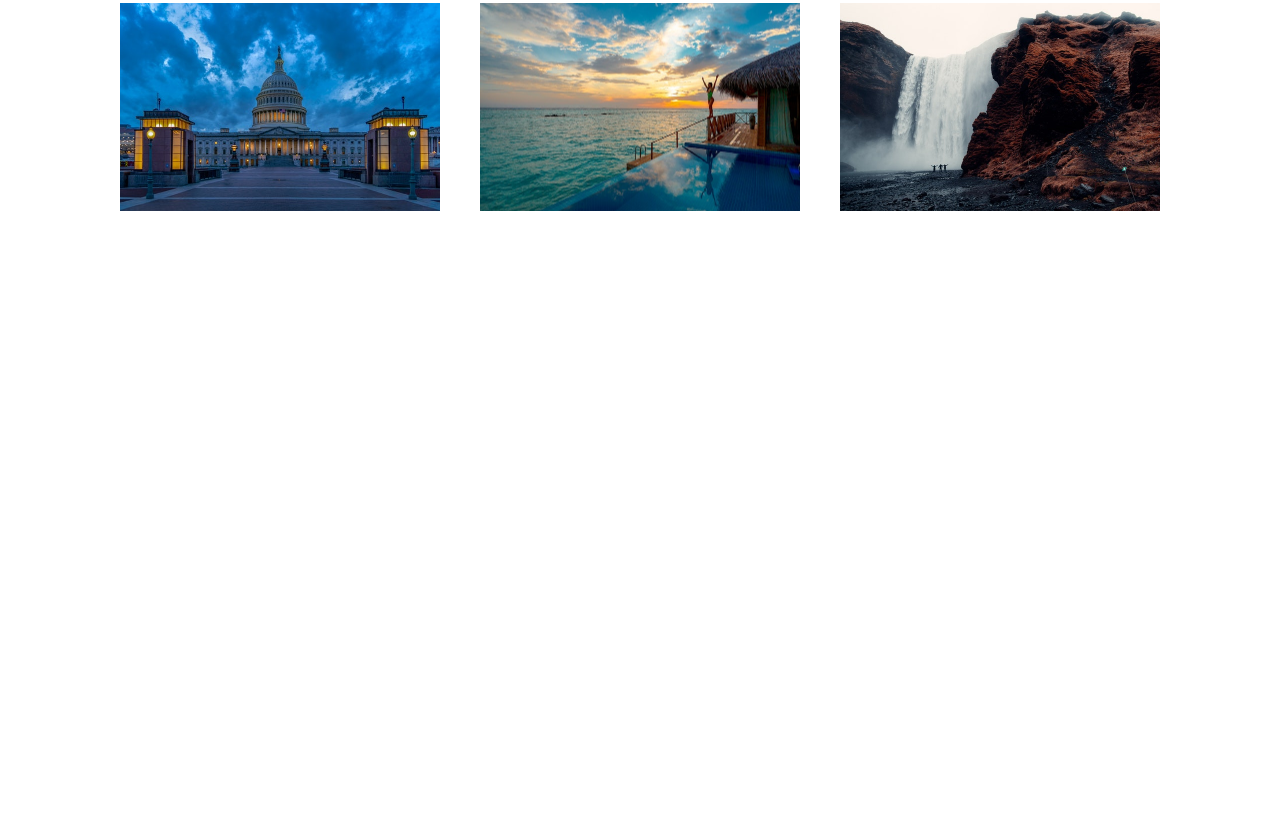
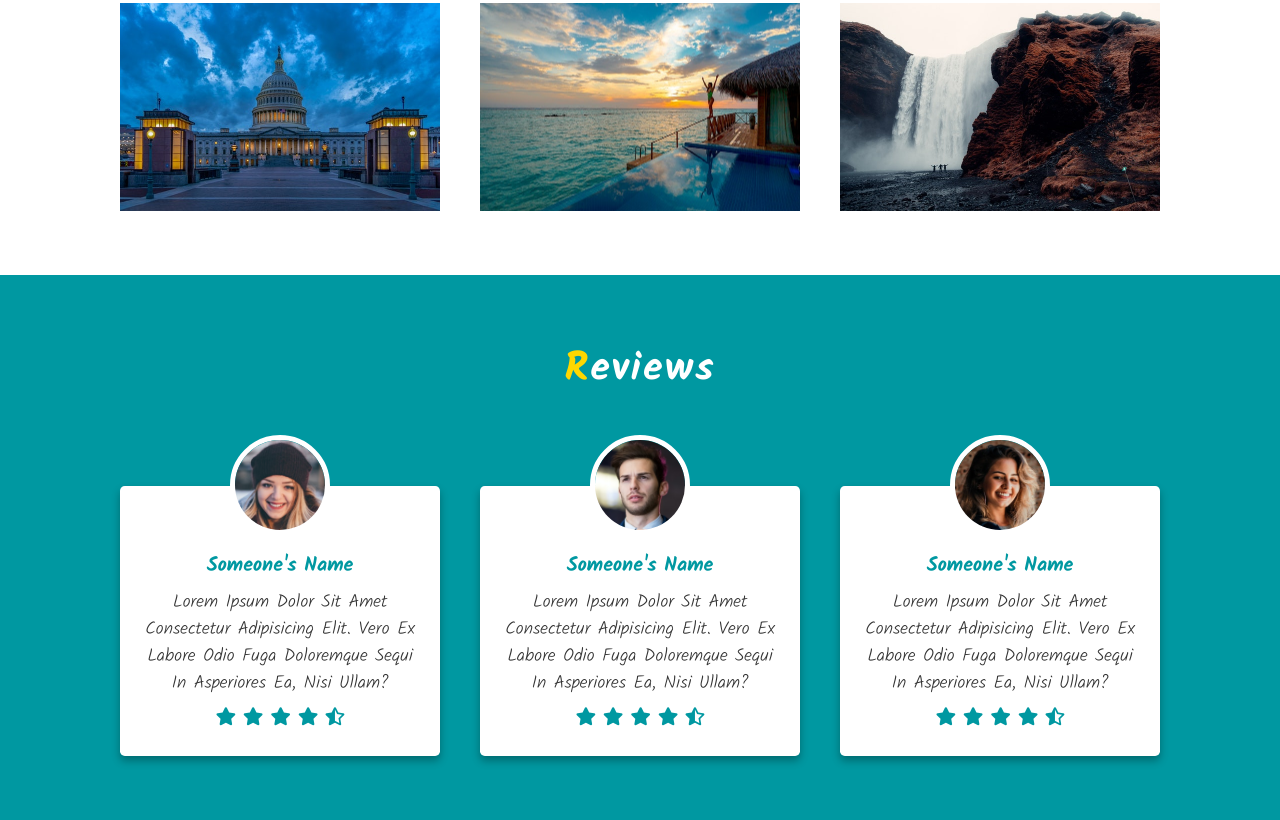
Before and after one commit to alhiane-1899/Tours---Travel, a plain HTML site: page index.html in a window 1280 px wide. Shown: the part 2634-3454 px from the top of the page. Before the commit the page ends 2909 px from the top, so only its background shows below. Drawn offline with Linux system fonts and the light colour scheme.

Commit message:
Reviews Section Added

```diff
--- a/css/styles.css
+++ b/css/styles.css
@@ -277,9 +277,11 @@ img {
     flex-wrap: wrap;
     gap: 2.5rem;
 }
-.featured-locations .card {
+.card {
     flex: 0 0 20rem;
     max-width: 100%;
+}
+.featured-locations .card {
     overflow: hidden;
     box-shadow: 0 .3rem .5rem rgba(0, 0, 0, .3);
     border-radius: .3rem;
@@ -360,8 +362,6 @@ img {
     padding: 0 0 4rem;
 }
 .gallery .card {
-    flex: 0 0 20rem;
-    max-width: 100%;
     position: relative;
     overflow: hidden;
     display: flex;
@@ -395,3 +395,43 @@ img {
     color: var(--primary-clr);
 }
 /* gallery section ends */
+/* reviews section starts */
+.reviews {
+    padding: 4rem 0;
+    background-color: var(--primary-clr);
+}
+.reviews .row {
+    gap: calc(2.5rem + 55px) 2.5rem;
+}
+.reviews .heading {
+    color: var(--white-clr);
+    margin-bottom: calc(2rem + 55px);
+}
+.reviews .heading span {
+    color: #FED700;
+}
+.reviews .card {
+    padding: 1.5rem 1.25rem;
+    background-color: var(--white-clr);
+    box-shadow: 0 .3rem .5rem rgba(0, 0, 0, .3);
+    border-radius: .3rem;
+    text-align: center;
+}
+.reviews .card-img {
+    display: flex;
+    width: 100px;
+    height: 100px;
+    margin: -75px auto 1rem;
+    border: 5px solid var(--white-clr);
+    border-radius: 50%;
+}
+.reviews .writer-name {
+    font-size: 1.25rem;
+    color: var(--primary-clr);
+    margin-bottom: .5rem;
+}
+.review-stars {
+    margin-top: .5rem;
+    color: var(--primary-clr);
+}
+/* reviews section ends */
--- a/index.html
+++ b/index.html
@@ -208,5 +208,52 @@
         </div>
     </section>
     <!-- gallery section ends -->
+    <!-- reviews section starts -->
+    <section class="reviews">
+        <div class="container">
+            <h2 class="heading">
+                <span>R</span>eviews
+            </h2>
+            <div class="row">
+                <div class="card">
+                    <img src="img/pic1.jpg" alt="review writer" class="card-img">
+                    <h3 class="writer-name">Someone's Name</h3>
+                    <p class="review-text">Lorem Ipsum Dolor Sit Amet Consectetur Adipisicing Elit. Vero Ex Labore Odio Fuga Doloremque Sequi In Asperiores Ea, Nisi Ullam?</p>
+                    <div class="review-stars">
+                        <i class="fas fa-star"></i>
+                        <i class="fas fa-star"></i>
+                        <i class="fas fa-star"></i>
+                        <i class="fas fa-star"></i>
+                        <i class="fas fa-star-half-alt"></i>
+                    </div>
+                </div>
+                <div class="card">
+                    <img src="img/pic2.jpg" alt="review writer" class="card-img">
+                    <h3 class="writer-name">Someone's Name</h3>
+                    <p class="review-text">Lorem Ipsum Dolor Sit Amet Consectetur Adipisicing Elit. Vero Ex Labore Odio Fuga Doloremque Sequi In Asperiores Ea, Nisi Ullam?</p>
+                    <div class="review-stars">
+                        <i class="fas fa-star"></i>
+                        <i class="fas fa-star"></i>
+                        <i class="fas fa-star"></i>
+                        <i class="fas fa-star"></i>
+                        <i class="fas fa-star-half-alt"></i>
+                    </div>
+                </div>
+                <div class="card">
+                    <img src="img/pic3.jpg" alt="review writer" class="card-img">
+                    <h3 class="writer-name">Someone's Name</h3>
+                    <p class="review-text">Lorem Ipsum Dolor Sit Amet Consectetur Adipisicing Elit. Vero Ex Labore Odio Fuga Doloremque Sequi In Asperiores Ea, Nisi Ullam?</p>
+                    <div class="review-stars">
+                        <i class="fas fa-star"></i>
+                        <i class="fas fa-star"></i>
+                        <i class="fas fa-star"></i>
+                        <i class="fas fa-star"></i>
+                        <i class="fas fa-star-half-alt"></i>
+                    </div>
+                </div>
+            </div>
+        </div>
+    </section>
+    <!-- reviews section ends -->
 </body>
 </html>
```
